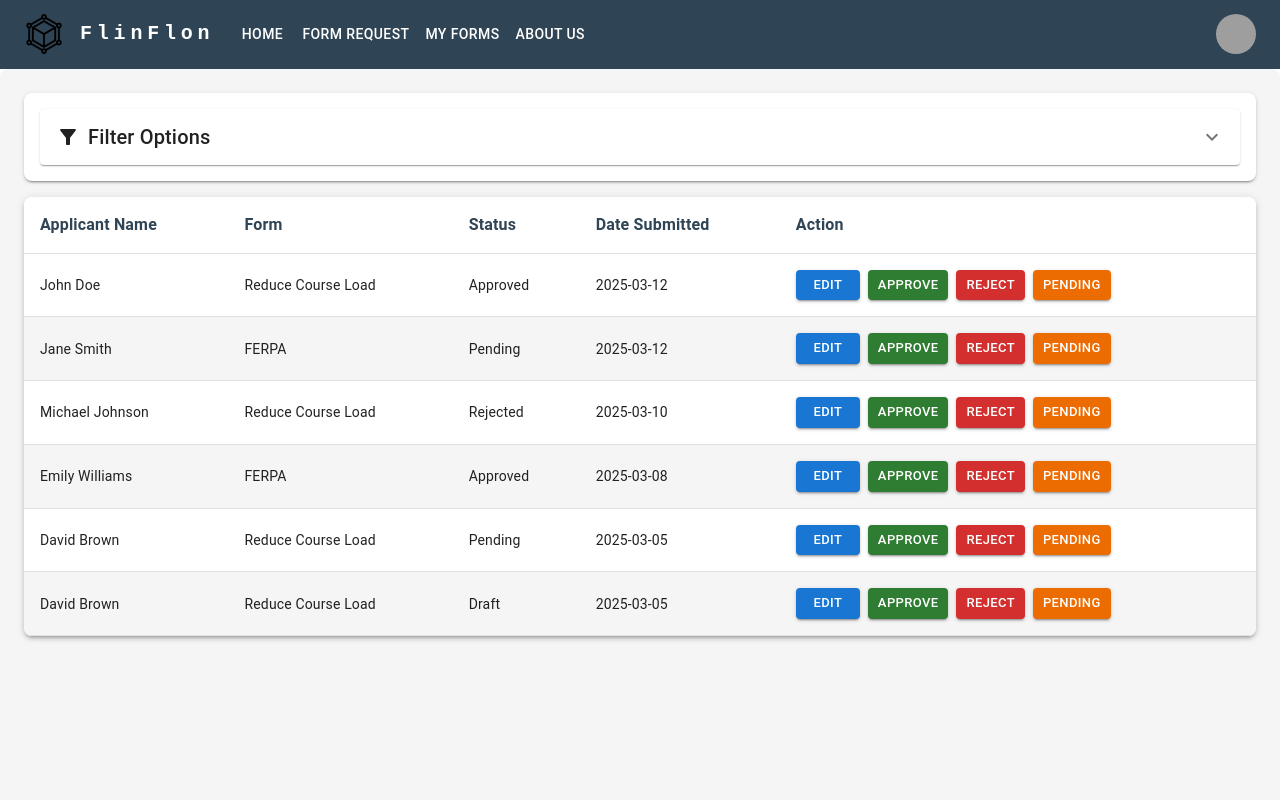
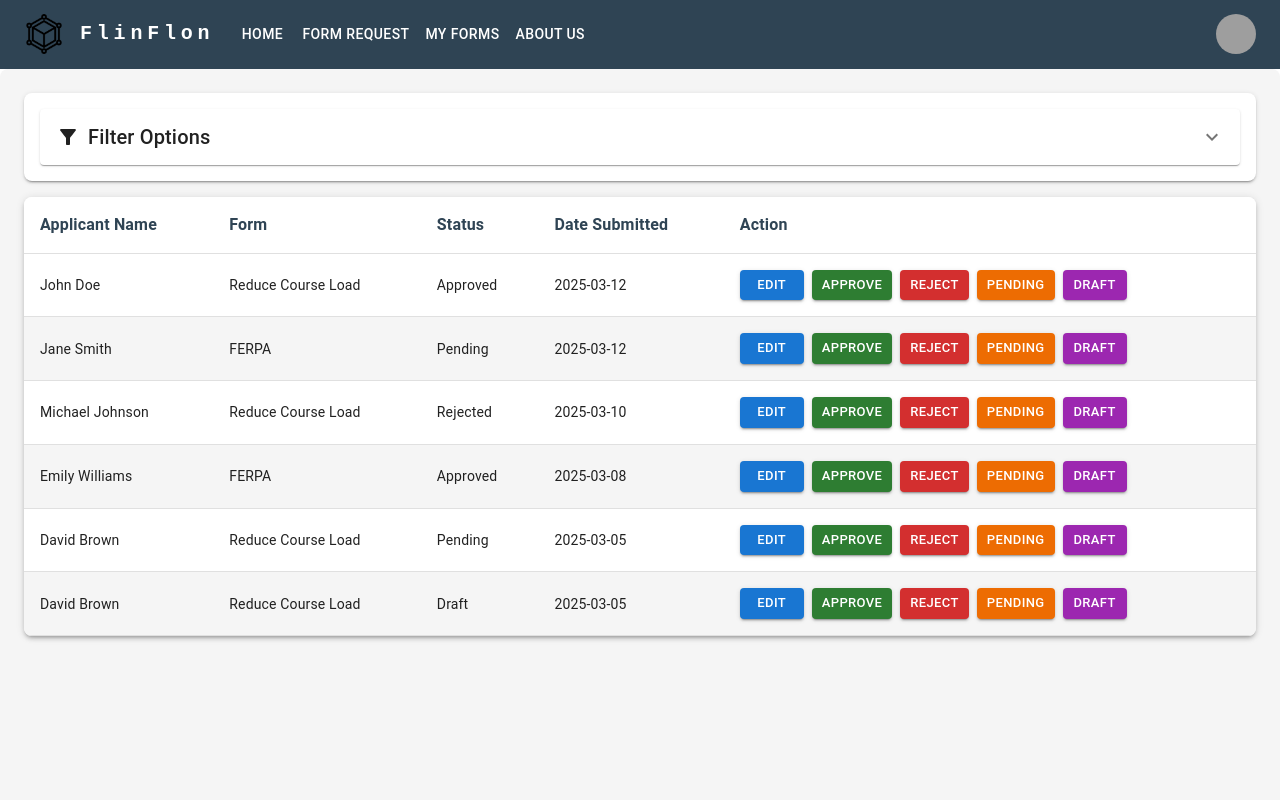
Before and after one commit to David-Gaspar-H/cosc4353-flin-flon, a React (Vite) app in the folder frontend/: page /admin-form in a window 1280 px wide. Shown: the top 800 px of the page. Built offline with nearby package versions, Linux system fonts and the light colour scheme; grey boxes are pictures that could not be loaded.

Commit message:
draft action button in formsTable

```diff
--- a/frontend/src/components/FormsTable.jsx
+++ b/frontend/src/components/FormsTable.jsx
@@ -180,12 +180,23 @@ const FormsTable = () => {
         });
         setData(updatedData);
         setFilteredData(updatedData);
-    };
+    }
 
     function handlePending(row) {
         const updatedData = data.map(item => {
             if (item === row) {
                 return {...item, status: "Pending"};
+            }
+            return item;
+        });
+        setData(updatedData);
+        setFilteredData(updatedData);
+    }
+
+    function handleDraft(row) {
+        const updatedData = data.map(item => {
+            if (item === row) {
+                return {...item, status: "Draft"};
             }
             return item;
         });
@@ -417,8 +428,17 @@ const FormsTable = () => {
                                                 color="warning"
                                                 onClick={() => handlePending(row)}
                                                 size="small"
+                                                sx={{mr: 1}}
                                             >
                                                 Pending
+                                            </Button>
+                                            <Button
+                                                variant="contained"
+                                                color="secondary"
+                                                onClick={() => handleDraft(row)}
+                                                size="small"
+                                            >
+                                                Draft
                                             </Button>
                                         </TableCell>
                                     </TableRow>
```
